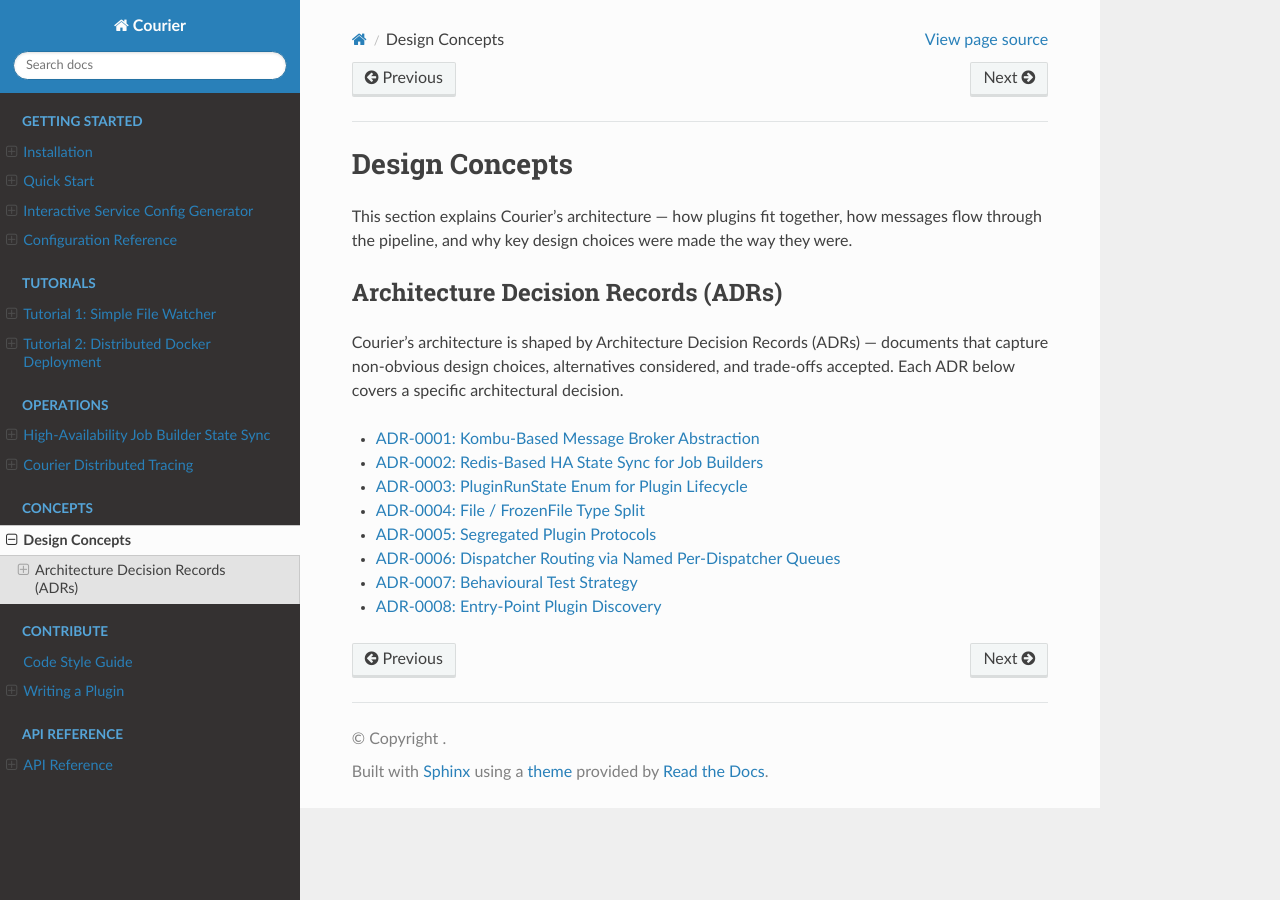
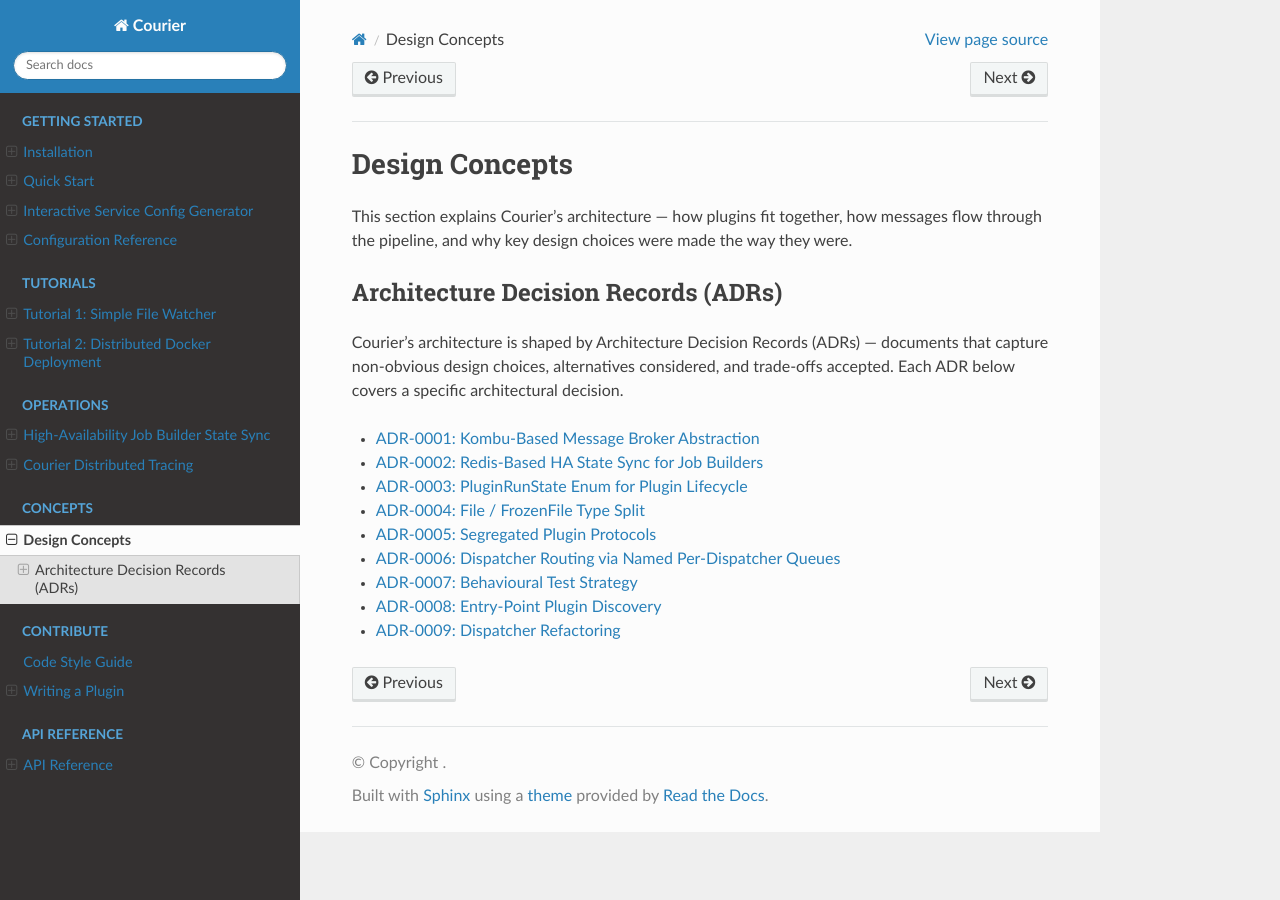
Before and after one commit to CIRA-GEOIPS/courier, a Sphinx documentation site: the page built from sphinx/concepts/index.md, in a window 1280 px wide. Built offline with Sphinx 7.4.7 and the Read the Docs theme 3.1.0, drawn with Linux system fonts in a browser that asks for light colours.

Commit message:
fix index

````diff
--- a/sphinx/concepts/index.md
+++ b/sphinx/concepts/index.md
@@ -19,4 +19,5 @@ adr/0005-segregated-plugin-protocols
 adr/0006-dispatcher-routing
 adr/0007-behavioural-test-strategy
 adr/0008-entry-point-plugin-discovery
+adr/0009-dispatcher-refactoring
 ```
````
